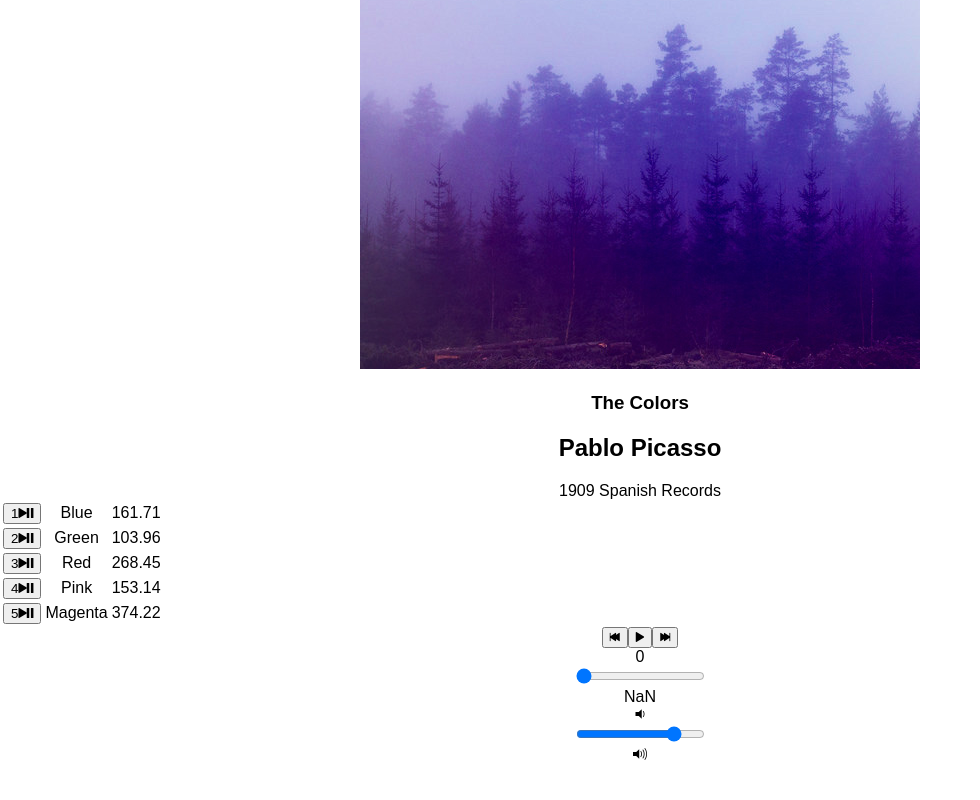
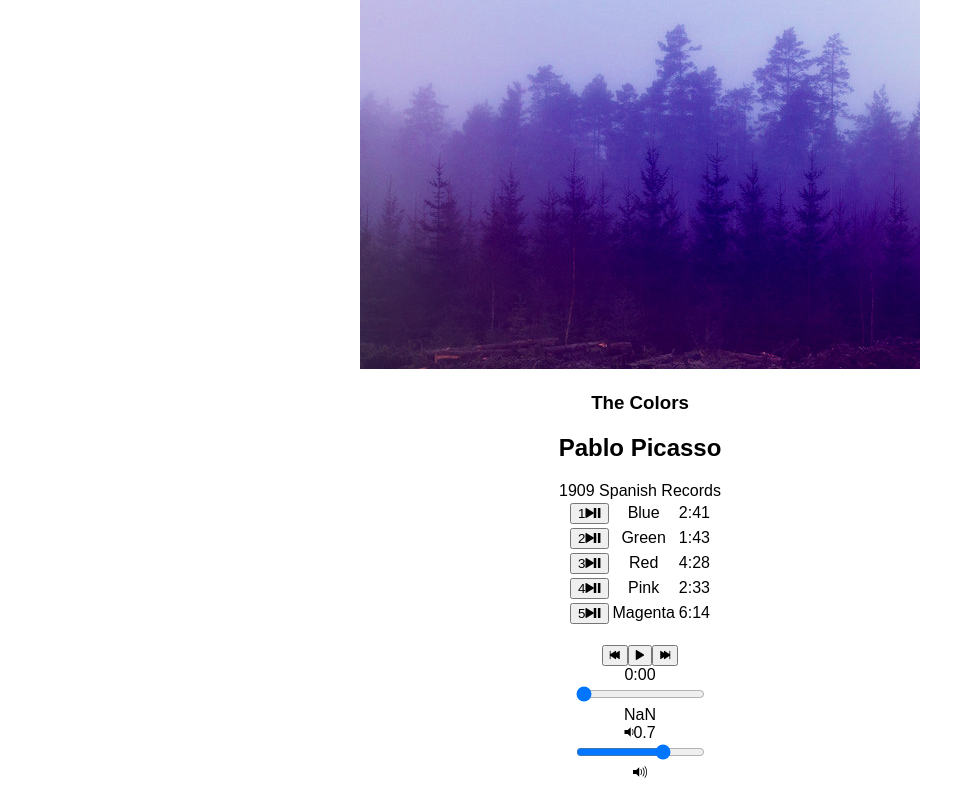
Before and after one commit to jmuldvp/bloc-jams-react, a React (Create React App) app: page /album/the-colors in a window 1280 px wide. Shown: the part 399-1199 px from the top of the page, without its empty margins (0-980 px from the left). Before the commit the page ends 1163 px from the top, so only its background shows below. Built offline with nearby package versions, Linux system fonts and the light colour scheme.

Commit message:
CP9 assignment completed

```diff
--- a/src/App.css
+++ b/src/App.css
@@ -22,6 +22,11 @@
   font-size: large;
 }
 
+#song-list {
+  display: grid;
+  justify-content: center;
+}
+
 @keyframes App-logo-spin {
   from { transform: rotate(0deg); }
   to { transform: rotate(360deg); }
--- a/src/components/Album.js
+++ b/src/components/Album.js
@@ -15,11 +15,13 @@
       currentSong: album.songs[0],
       currentTime: 0,
       duration: album.songs[0].duration,
+      volume: .7,
       isPlaying: false
     };
 
     this.audioElement = document.createElement('audio');
     this.audioElement.src = album.songs[0].audioSrc;
+    this.audioElement.volume = this.state.volume;
   }
 
   componentDidMount() {
@@ -89,10 +91,27 @@
     }
   }
 
+  formatTime(tis) {
+    if(isNaN(tis)) {
+      return "-:--"
+    } else {
+      const date = new Date(1970,0,1);
+      date.setSeconds(tis);
+      // return date.toTimeString().replace(/.*(\d{2}:\d{2}:\d{2}).*/, "$1");
+      return date.toTimeString().replace(/.*(\d{1}:\d{2}).*/, "$1");
+    }
+  }
+
   handleTimeChange(e) {
     const newTime = this.audioElement.duration * e.target.value;
     this.audioElement.currentTime = newTime;
     this.setState({ currentTime: newTime });
+  }
+
+  handleVolumeChange(e) {
+    const newVolume = e.target.value;
+    this.audioElement.volume = newVolume;
+    this.setState({ volume: newVolume });
   }
 
   render() {
@@ -126,22 +145,27 @@
                     </button>
                   </td>
                   <td className="song-title">{song.title}</td>
-                  <td className="song-duration">{song.duration}</td>
+                  <td className="song-duration">{this.formatTime(song.duration)}</td>
                 </tr>
               )
             }
           </tbody>
         </table>
+        <br />
         <PlayerBar
           isPlaying={this.state.isPlaying}
           currentSong={this.state.currentSong}
           currentTime={this.audioElement.currentTime}
           duration={this.audioElement.duration}
+          volume={this.audioElement.volume}
           handleSongClick={() => this.handleSongClick(this.state.currentSong)}
           handlePrevClick={() => this.handlePrevClick()}
           handleNextClick={() => this.handleNextClick()}
           handleTimeChange={(e) => this.handleTimeChange(e)}
+          formatTime={(e) => this.formatTime(e)}
+          handleVolumeChange={(e) => this.handleVolumeChange(e)}
         />
+      <br />
       </section>
     )
   }
--- a/src/components/PlayerBar.js
+++ b/src/components/PlayerBar.js
@@ -16,7 +16,7 @@
           </button>
         </section>
         <section id="time-control">
-          <div className="current-time">{this.props.currentTime}</div>
+          <div className="current-time">{this.props.formatTime(this.props.currentTime)}</div>
           <input
             type="range"
             className="seek-bar"
@@ -29,8 +29,16 @@
           <div className="total-time">{this.props.duration}</div>
         </section>
         <section id="volume-control">
-          <div className="icon ion-volume-low"></div>
-          <input type="range" className="seek-bar" value="80" />
+          <div className="icon ion-volume-low">{this.props.volume}</div>
+          <input
+            type="range"
+            className="seek-bar"
+            value={this.props.volume}
+            max="1"
+            min="0"
+            step="0.01"
+            onChange={this.props.handleVolumeChange}
+          />
           <div className="icon ion-volume-high"></div>
         </section>
       </section>
```
